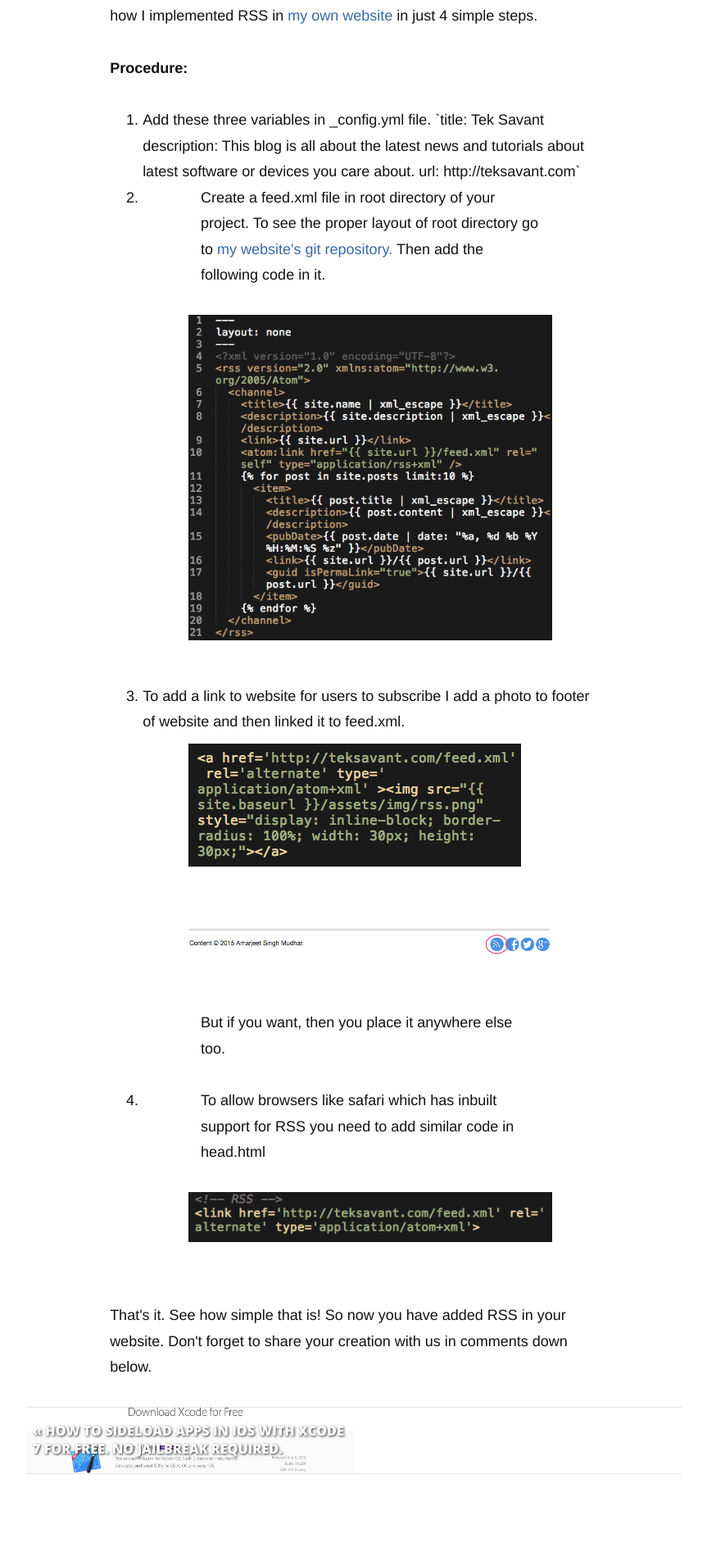
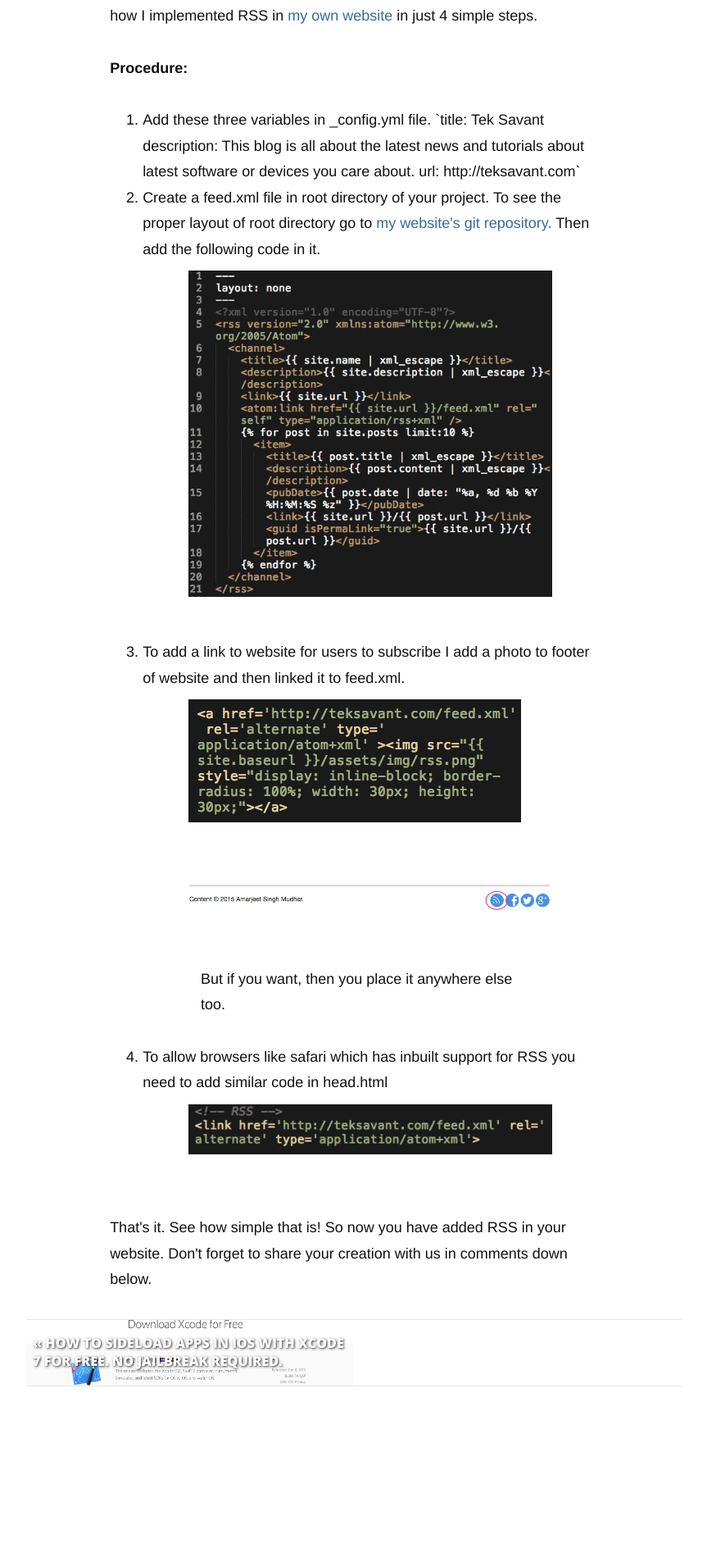
Before and after one commit to teksavant/teksavant.github.io, a Jekyll site: the page built from _posts/2015-06-12-add-rss-to-jekyll-blog.markdown, in a window 1280 px wide. Shown: the part 1120-3024 px from the top of the page at 82% size, without its empty margins (208-1071 px from the left). Built offline with Jekyll 4.4.1, drawn with Linux system fonts in a browser that asks for light colours; nearby versions of some CDN libraries; Markdown is read by kramdown in place of the engine named in the settings; comment, search, counter and statistics services are not loaded.

```diff
--- a/_posts/2015-06-12-add-rss-to-jekyll-blog.markdown
+++ b/_posts/2015-06-12-add-rss-to-jekyll-blog.markdown
@@ -18,7 +18,7 @@ description: Just built your own Jekyll website, but don't know how to add RSS f
     url: http://teksavant.com`
  </li>
 
- <li><p>Create a feed.xml file in root directory of your project. To see the proper layout of root directory go to <a href="https://github.com/teksavant/teksavant.github.io">my website's git repository.</a> Then add the following code in it.</p>
+ <li>Create a feed.xml file in root directory of your project. To see the proper layout of root directory go to <a href="https://github.com/teksavant/teksavant.github.io">my website's git repository.</a> Then add the following code in it.
    <div style="width: 80%; margin: 10px auto;"><img src="/assets/blog-img/rssxmlcode.jpg" alt=""></div>
  </li>
 
@@ -30,7 +30,7 @@ description: Just built your own Jekyll website, but don't know how to add RSS f
  </li>
 
   <li>
-   <p>To allow browsers like safari which has inbuilt support for RSS you need to add similar code in head.html</p>
+   To allow browsers like safari which has inbuilt support for RSS you need to add similar code in head.html
    <div style="width: 80%; margin: 10px auto;"><img src="/assets/blog-img/rss-head.png" alt=""></div>
   </li>
 </ol>
```
